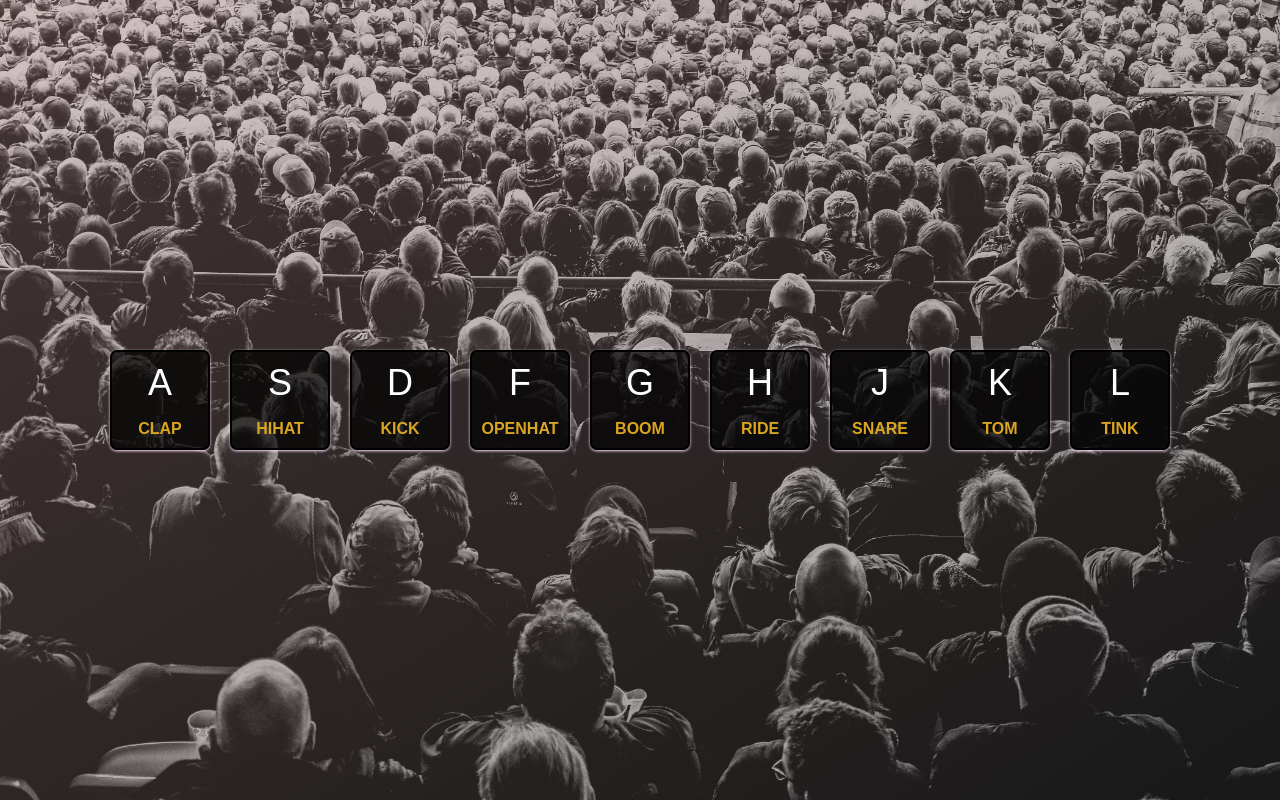
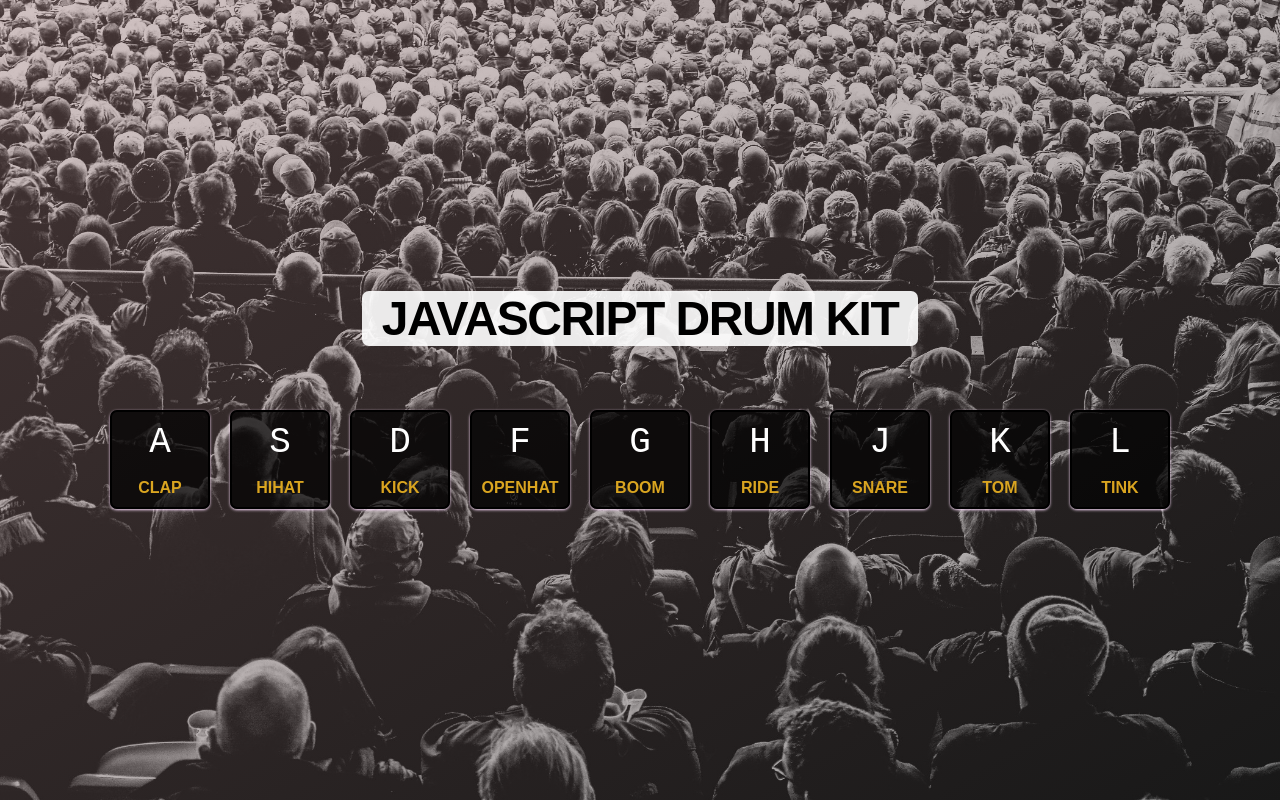
Before and after one commit to jlcaldadev23/01-js30-javascript-drum, a plain HTML site: page index.html in a window 1280 px wide. Drawn offline with Linux system fonts and the light colour scheme.

Commit message:
Completing the challenge

```diff
--- a/index.html
+++ b/index.html
@@ -9,45 +9,57 @@
   </head>
   <body>
     <main class="keys">
+      <h1 class="key-heading">Javascript Drum Kit</h1>
       <div class="key-box">
-        <div class="key">
-          <p class="key-title">A</p>
+        <div data-key="65" class="key">
+          <kbd class="key-title">A</kbd>
           <p class="key-description">clap</p>
         </div>
-        <div class="key">
-          <p class="key-title">S</p>
+        <div data-key="83" class="key">
+          <kbd class="key-title">S</kbd>
           <p class="key-description">hihat</p>
         </div>
-        <div class="key">
-          <p class="key-title">D</p>
+        <div data-key="68" class="key">
+          <kbd class="key-title">D</kbd>
           <p class="key-description">kick</p>
         </div>
-        <div class="key">
-          <p class="key-title">F</p>
+        <div data-key="70" class="key">
+          <kbd class="key-title">F</kbd>
           <p class="key-description">openhat</p>
         </div>
-        <div class="key">
-          <p class="key-title">G</p>
+        <div data-key="71" class="key">
+          <kbd class="key-title">G</kbd>
           <p class="key-description">boom</p>
         </div>
-        <div class="key">
-          <p class="key-title">H</p>
+        <div data-key="72" class="key">
+          <kbd class="key-title">H</kbd>
           <p class="key-description">ride</p>
         </div>
-        <div class="key">
-          <p class="key-title">J</p>
+        <div data-key="74" class="key">
+          <kbd class="key-title">J</kbd>
           <p class="key-description">snare</p>
         </div>
-        <div class="key">
-          <p class="key-title">K</p>
+        <div data-key="75" class="key">
+          <kbd class="key-title">K</kbd>
           <p class="key-description">tom</p>
         </div>
-        <div class="key">
-          <p class="key-title">L</p>
+        <div data-key="76" class="key">
+          <kbd class="key-title">L</kbd>
           <p class="key-description">tink</p>
         </div>
       </div>
     </main>
+
+    <audio data-key="65" src="/starter/sounds/clap.wav"></audio>
+    <audio data-key="83" src="/starter/sounds/hihat.wav"></audio>
+    <audio data-key="68" src="/starter/sounds/kick.wav"></audio>
+    <audio data-key="70" src="/starter/sounds/openhat.wav"></audio>
+    <audio data-key="71" src="/starter/sounds/boom.wav"></audio>
+    <audio data-key="72" src="/starter/sounds/ride.wav"></audio>
+    <audio data-key="74" src="/starter/sounds/snare.wav"></audio>
+    <audio data-key="75" src="/starter/sounds/tom.wav"></audio>
+    <audio data-key="76" src="/starter/sounds/tink.wav"></audio>
+
     <script defer src="script.js"></script>
   </body>
 </html>
--- a/script.js
+++ b/script.js
@@ -0,0 +1,21 @@
+"use strict";
+
+function playSound(e) {
+  const audio = document.querySelector(`audio[data-key="${e.keyCode}"]`);
+  const key = document.querySelector(`.key[data-key="${e.keyCode}"]`);
+  if (!audio) return;
+  audio.currentTime = 0;
+  audio.play();
+  key.classList.add("key--playing");
+}
+
+function removeTransition(e) {
+  if (e.propertyName === "transform") {
+    this.classList.remove("key--playing");
+  }
+}
+
+const keys = document.querySelectorAll(".key");
+keys.forEach((key) => key.addEventListener("transitionend", removeTransition));
+
+window.addEventListener("keydown", playSound);
--- a/styles.css
+++ b/styles.css
@@ -15,6 +15,7 @@ body {
 .keys {
   height: 100vh;
   display: flex;
+  flex-direction: column;
   align-items: center;
   background-image: linear-gradient(
       to right bottom,
@@ -26,7 +27,16 @@ body {
   background-position: center;
   justify-content: center;
 }
-
+.key-heading {
+  margin-bottom: 6.4rem;
+  font-size: 4.8rem;
+  text-transform: uppercase;
+  /* color: #fff; */
+  background-color: rgba(255, 255, 255, 0.9);
+  padding: 0 2rem;
+  border-radius: 7px;
+  letter-spacing: -1.5px;
+}
 .key-box {
   display: flex;
   gap: 2rem;
@@ -49,6 +59,11 @@ body {
   transition: all 0.1s;
 }
 
+.key.key--playing {
+  transform: scale(0.95);
+  box-shadow: 2px 4px 8px rgba(255, 225, 255);
+}
+
 .key-title {
   font-size: 3.6rem;
   font-weight: 500;
@@ -64,5 +79,4 @@ body {
 
 .key:hover {
   cursor: pointer;
-  transform: scale(0.95);
 }
```
